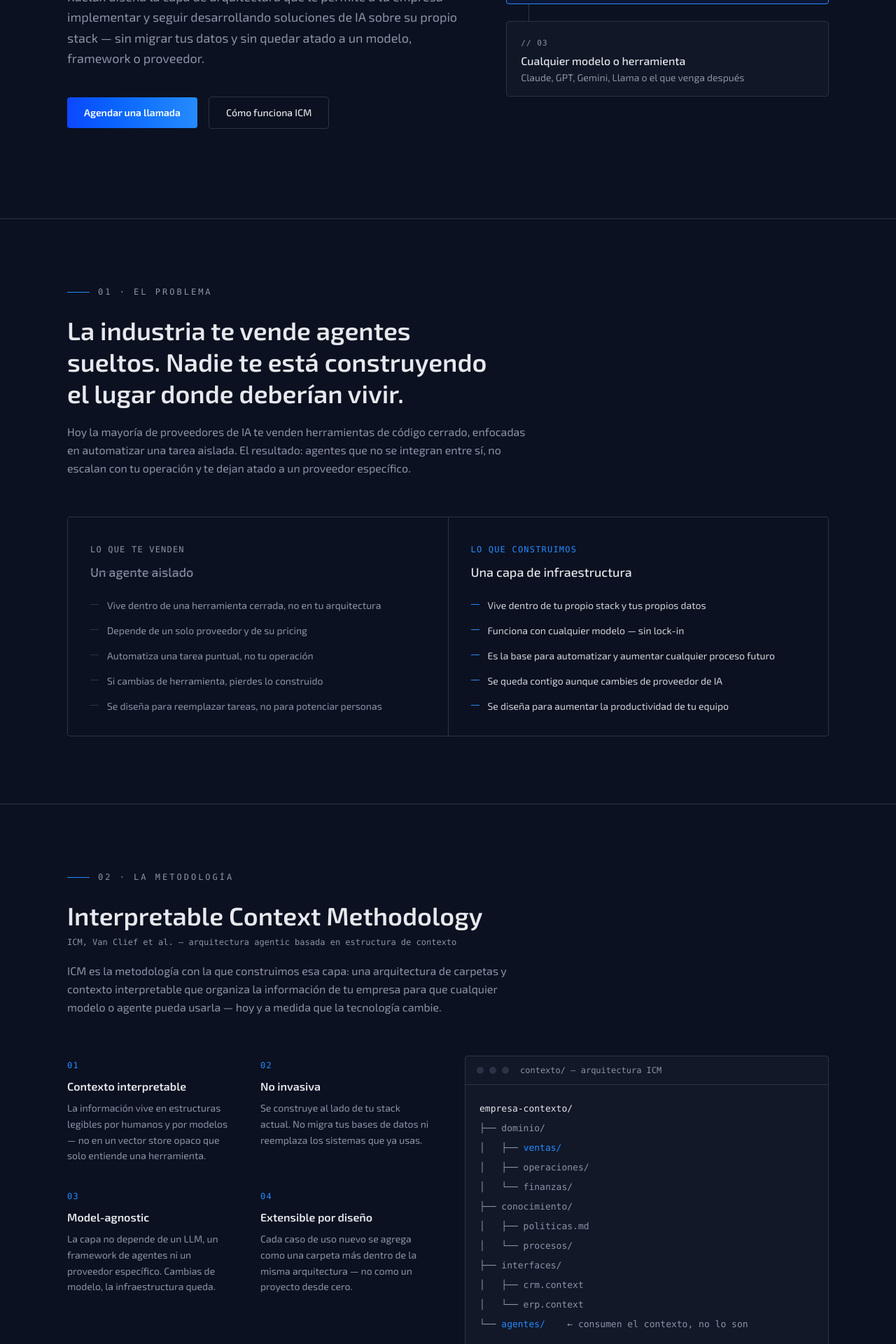
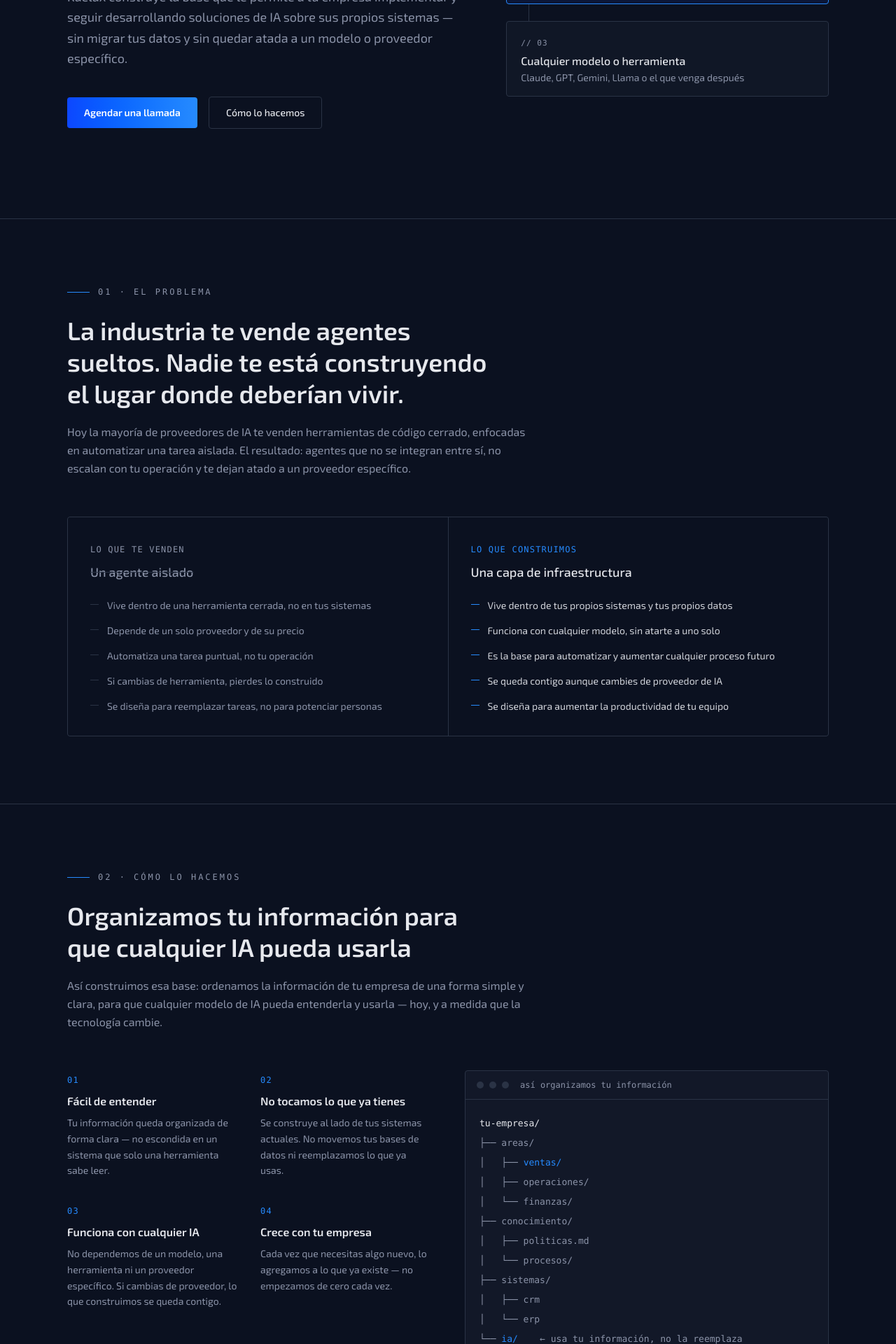
Before and after one commit to unfolange/kaluxLandingPage, a Next.js app: page / in a window 1280 px wide. Shown: the part 480-2400 px from the top of the page at 70% size. Built offline with nearby package versions, Linux system fonts and the light colour scheme.

Commit message:
Change protocol

```diff
--- a/src/app/layout.tsx
+++ b/src/app/layout.tsx
@@ -11,7 +11,7 @@ const exo2 = Exo_2({
 export const metadata: Metadata = {
   title: "Kaelux — Infraestructura inteligente para IA",
   description:
-    "No compres agentes, construye infraestructura. Kaelux diseña la capa de arquitectura que le permite a tu empresa implementar IA sobre su propio stack, sin atarse a un proveedor.",
+    "No compres agentes, construye infraestructura. Kaelux organiza la información de tu empresa para que puedas implementar IA sobre tus propios sistemas, sin atarte a un proveedor.",
 };
 
 export default function RootLayout({ children }: LayoutProps<"/">) {
--- a/src/components/Footer.tsx
+++ b/src/components/Footer.tsx
@@ -12,7 +12,7 @@ export function Footer() {
             El problema
           </a>
           <a href="#metodologia" className="hover:text-foreground">
-            Metodología
+            Cómo lo hacemos
           </a>
           <a href="#clientes" className="hover:text-foreground">
             Para quién es
@@ -26,9 +26,8 @@ export function Footer() {
         </nav>
       </div>
 
-      <div className="mt-10 flex flex-col gap-2 border-t border-border pt-6 text-xs text-muted sm:flex-row sm:items-center sm:justify-between">
+      <div className="mt-10 border-t border-border pt-6 text-xs text-muted">
         <p>© {new Date().getFullYear()} Kaelux. Infraestructura, no agentes sueltos.</p>
-        <p className="font-mono">ICM — Interpretable Context Methodology</p>
       </div>
     </footer>
   );
--- a/src/components/Header.tsx
+++ b/src/components/Header.tsx
@@ -4,7 +4,7 @@ import { CONTACT_URL } from "@/lib/content";
 
 const NAV_LINKS = [
   { href: "#problema", label: "El problema" },
-  { href: "#metodologia", label: "Metodología" },
+  { href: "#metodologia", label: "Cómo lo hacemos" },
   { href: "#clientes", label: "Para quién es" },
   { href: "#proceso", label: "Proceso" },
 ];
--- a/src/components/Hero.tsx
+++ b/src/components/Hero.tsx
@@ -11,7 +11,7 @@ export function Hero() {
           <div className="flex items-center gap-3">
             <span className="h-px w-8 bg-accent" />
             <span className="font-mono text-xs tracking-[0.25em] text-muted">
-              INFRAESTRUCTURA DE IA · MODEL-AGNOSTIC
+              INFRAESTRUCTURA DE IA · SIN ATARTE A UN PROVEEDOR
             </span>
           </div>
 
@@ -24,10 +24,10 @@ export function Hero() {
           </h1>
 
           <p className="mt-6 max-w-xl text-lg leading-relaxed text-muted">
-            Kaelux diseña la capa de arquitectura que le permite a tu empresa
-            implementar y seguir desarrollando soluciones de IA sobre su
-            propio stack — sin migrar tus datos y sin quedar atado a un
-            modelo, framework o proveedor.
+            Kaelux construye la base que le permite a tu empresa implementar
+            y seguir desarrollando soluciones de IA sobre sus propios
+            sistemas — sin migrar tus datos y sin quedar atada a un modelo
+            o proveedor específico.
           </p>
 
           <div className="mt-10 flex flex-col gap-4 sm:flex-row sm:items-center">
@@ -43,7 +43,7 @@ export function Hero() {
               href="#metodologia"
               className="inline-flex items-center justify-center rounded-sm border border-border px-6 py-3 text-sm font-medium text-foreground transition-colors hover:border-accent/60"
             >
-              Cómo funciona ICM
+              Cómo lo hacemos
             </a>
           </div>
         </div>
--- a/src/components/IdealClient.tsx
+++ b/src/components/IdealClient.tsx
@@ -16,7 +16,7 @@ const CRITERIA = [
   },
   {
     tag: "04",
-    title: "No quieren lock-in",
+    title: "No quieren depender de un proveedor",
     body: "Prefieren no atarse a una sola herramienta, modelo o proveedor de IA.",
   },
 ];
--- a/src/components/LayerDiagram.tsx
+++ b/src/components/LayerDiagram.tsx
@@ -1,14 +1,14 @@
 const LAYERS = [
   {
     tag: "01",
-    title: "Tu stack actual",
+    title: "Tus sistemas actuales",
     detail: "CRM, ERP, bases de datos, documentos, sistemas internos",
     emphasis: false,
   },
   {
     tag: "02",
-    title: "Capa Kaelux — ICM",
-    detail: "Contexto interpretable. No migra ni reemplaza lo que ya tienes",
+    title: "Capa Kaelux",
+    detail: "No mueve ni reemplaza lo que ya tienes",
     emphasis: true,
   },
   {
--- a/src/components/Methodology.tsx
+++ b/src/components/Methodology.tsx
@@ -1,23 +1,23 @@
 const PRINCIPLES = [
   {
     tag: "01",
-    title: "Contexto interpretable",
-    body: "La información vive en estructuras legibles por humanos y por modelos — no en un vector store opaco que solo entiende una herramienta.",
+    title: "Fácil de entender",
+    body: "Tu información queda organizada de forma clara — no escondida en un sistema que solo una herramienta sabe leer.",
   },
   {
     tag: "02",
-    title: "No invasiva",
-    body: "Se construye al lado de tu stack actual. No migra tus bases de datos ni reemplaza los sistemas que ya usas.",
+    title: "No tocamos lo que ya tienes",
+    body: "Se construye al lado de tus sistemas actuales. No movemos tus bases de datos ni reemplazamos lo que ya usas.",
   },
   {
     tag: "03",
-    title: "Model-agnostic",
-    body: "La capa no depende de un LLM, un framework de agentes ni un proveedor específico. Cambias de modelo, la infraestructura queda.",
+    title: "Funciona con cualquier IA",
+    body: "No dependemos de un modelo, una herramienta ni un proveedor específico. Si cambias de proveedor, lo que construimos se queda contigo.",
   },
   {
     tag: "04",
-    title: "Extensible por diseño",
-    body: "Cada caso de uso nuevo se agrega como una carpeta más dentro de la misma arquitectura — no como un proyecto desde cero.",
+    title: "Crece con tu empresa",
+    body: "Cada vez que necesitas algo nuevo, lo agregamos a lo que ya existe — no empezamos de cero cada vez.",
   },
 ];
 
@@ -29,24 +29,24 @@ function FolderTree() {
         <span className="h-2.5 w-2.5 rounded-full bg-border" />
         <span className="h-2.5 w-2.5 rounded-full bg-border" />
         <span className="ml-2 font-mono text-xs text-muted">
-          contexto/ — arquitectura ICM
+          así organizamos tu información
         </span>
       </div>
       <pre className="overflow-x-auto p-5 font-mono text-[13px] leading-7 text-muted">
         <code>
-          <span className="text-foreground">empresa-contexto/</span>{"\n"}
-          ├── dominio/{"\n"}
+          <span className="text-foreground">tu-empresa/</span>{"\n"}
+          ├── areas/{"\n"}
           │   ├── <span className="text-accent">ventas/</span>{"\n"}
           │   ├── operaciones/{"\n"}
           │   └── finanzas/{"\n"}
           ├── conocimiento/{"\n"}
           │   ├── politicas.md{"\n"}
           │   └── procesos/{"\n"}
-          ├── interfaces/{"\n"}
-          │   ├── crm.context{"\n"}
-          │   └── erp.context{"\n"}
-          └── <span className="text-accent">agentes/</span>
-          {"    "}← consumen el contexto, no lo son
+          ├── sistemas/{"\n"}
+          │   ├── crm{"\n"}
+          │   └── erp{"\n"}
+          └── <span className="text-accent">ia/</span>
+          {"    "}← usa tu información, no la reemplaza
         </code>
       </pre>
     </div>
@@ -60,22 +60,18 @@ export function Methodology() {
         <div className="flex items-center gap-3">
           <span className="h-px w-8 bg-accent" />
           <span className="font-mono text-xs tracking-[0.25em] text-muted">
-            02 · LA METODOLOGÍA
+            02 · CÓMO LO HACEMOS
           </span>
         </div>
 
         <h2 className="mt-6 max-w-2xl text-3xl font-semibold leading-tight text-balance sm:text-4xl">
-          Interpretable Context Methodology
+          Organizamos tu información para que cualquier IA pueda usarla
         </h2>
-        <p className="mt-2 font-mono text-xs text-muted">
-          ICM, Van Clief et al. — arquitectura agentic basada en estructura
-          de contexto
-        </p>
         <p className="mt-5 max-w-2xl leading-relaxed text-muted">
-          ICM es la metodología con la que construimos esa capa: una
-          arquitectura de carpetas y contexto interpretable que organiza la
-          información de tu empresa para que cualquier modelo o agente pueda
-          usarla — hoy y a medida que la tecnología cambie.
+          Así construimos esa base: ordenamos la información de tu empresa
+          de una forma simple y clara, para que cualquier modelo de IA
+          pueda entenderla y usarla — hoy, y a medida que la tecnología
+          cambie.
         </p>
 
         <div className="mt-14 grid gap-12 lg:grid-cols-2 lg:items-start">
--- a/src/components/ModelAgnostic.tsx
+++ b/src/components/ModelAgnostic.tsx
@@ -15,7 +15,7 @@ export function ModelAgnostic() {
         <div className="flex items-center gap-3">
           <span className="h-px w-8 bg-accent" />
           <span className="font-mono text-xs tracking-[0.25em] text-muted">
-            04 · MODEL-AGNOSTIC
+            04 · SIN ATARTE A UN PROVEEDOR
           </span>
         </div>
 
@@ -23,9 +23,9 @@ export function ModelAgnostic() {
           Se conecta con cualquier modelo. Hoy, y el que venga después.
         </h2>
         <p className="mt-5 max-w-2xl leading-relaxed text-muted">
-          La capa ICM no está construida sobre un modelo ni un framework de
-          agentes específico. El modelo es intercambiable — tu
-          infraestructura de contexto no.
+          Lo que construimos no depende de un modelo ni de una herramienta
+          específica. El modelo se puede cambiar — la base que construimos
+          contigo, no.
         </p>
 
         <div className="mt-12 flex flex-wrap gap-3">
--- a/src/components/Philosophy.tsx
+++ b/src/components/Philosophy.tsx
@@ -9,7 +9,7 @@ const CONTRASTS = [
   },
   {
     tag: "NUESTRA APUESTA",
-    body: "Infraestructura que hace a tu equipo más capaz — no un headcount más pequeño.",
+    body: "Infraestructura que hace a tu equipo más capaz — no un equipo más pequeño.",
   },
 ];
 
--- a/src/components/Problem.tsx
+++ b/src/components/Problem.tsx
@@ -1,14 +1,14 @@
 const AGENT_ISSUES = [
-  "Vive dentro de una herramienta cerrada, no en tu arquitectura",
-  "Depende de un solo proveedor y de su pricing",
+  "Vive dentro de una herramienta cerrada, no en tus sistemas",
+  "Depende de un solo proveedor y de su precio",
   "Automatiza una tarea puntual, no tu operación",
   "Si cambias de herramienta, pierdes lo construido",
   "Se diseña para reemplazar tareas, no para potenciar personas",
 ];
 
 const INFRA_TRAITS = [
-  "Vive dentro de tu propio stack y tus propios datos",
-  "Funciona con cualquier modelo — sin lock-in",
+  "Vive dentro de tus propios sistemas y tus propios datos",
+  "Funciona con cualquier modelo, sin atarte a uno solo",
   "Es la base para automatizar y aumentar cualquier proceso futuro",
   "Se queda contigo aunque cambies de proveedor de IA",
   "Se diseña para aumentar la productividad de tu equipo",
--- a/src/components/Process.tsx
+++ b/src/components/Process.tsx
@@ -7,7 +7,7 @@ const STEPS = [
   {
     tag: "02",
     title: "Diagnóstico",
-    body: "Evaluamos tu stack y tus datos, y definimos dónde y cómo construir la capa ICM.",
+    body: "Evaluamos tus sistemas y tus datos, y definimos dónde y cómo construir esa base.",
   },
   {
     tag: "03",
@@ -17,7 +17,7 @@ const STEPS = [
   {
     tag: "04",
     title: "Construcción",
-    body: "Implementamos la infraestructura sobre tu stack actual, sin detener tu operación.",
+    body: "Implementamos la infraestructura sobre tus sistemas actuales, sin detener tu operación.",
   },
 ];
 
```
